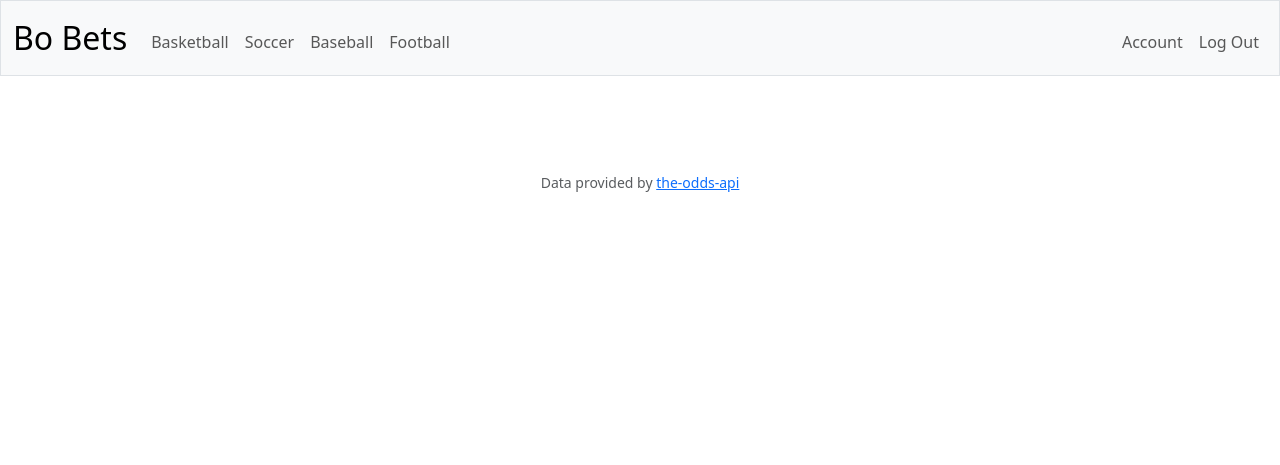
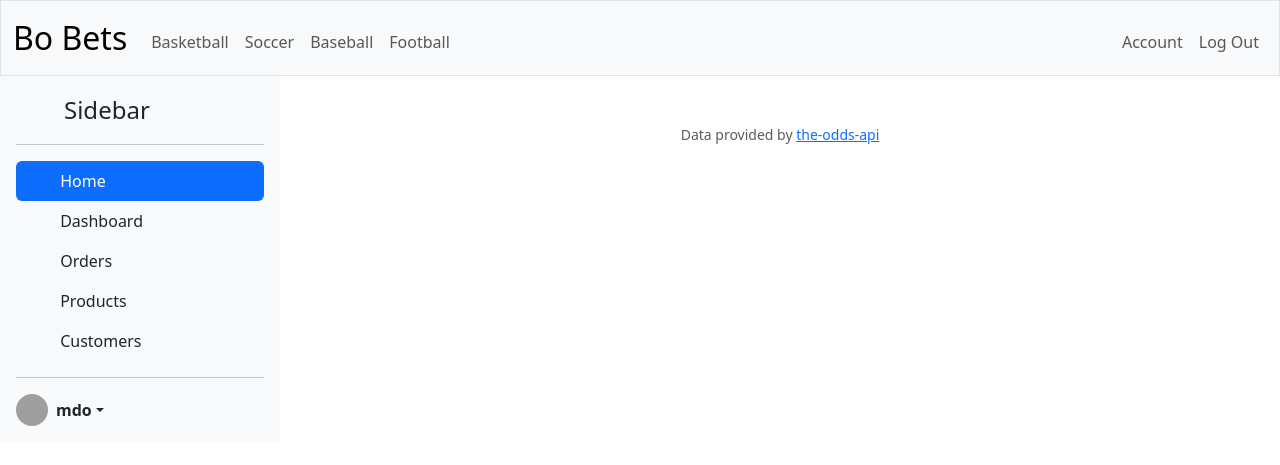
Before and after one commit to bowenslingluff/Hoo-You-Got, a Flask app: page / in a window 1280 px wide. Shown: the top 465 px of the page. Run offline with Flask 3, Linux system fonts and the light colour scheme; the visitor is signed in with stand-in values (Sample User, id 1); parts of the project's set-up code (start-up, migrations or seed data) failed here and were passed over; grey boxes are pictures that could not be loaded.

Commit message:
working on aesthetics

```diff
--- a/app.py
+++ b/app.py
@@ -5,7 +5,7 @@ from flask_session import Session
 from werkzeug.security import check_password_hash, generate_password_hash
 from datetime import datetime
 
-from helpers import connect, query
+from helpers import connect, execute, close_db
 
 app = Flask(__name__)
 app.config['DATABASE'] = 'bets.db'
@@ -26,14 +26,11 @@ def after_request(response):
     return response
 
 @app.teardown_appcontext
-def close_connection(exception):
-    db = getattr(g, '_database', None)
+def teardown_db(exception):
+    db = g.pop('db', None)
+
     if db is not None:
         db.close()
-
-
-db = connect()
-cur = db.cursor()
 
 @app.route("/")
 def index():
--- a/static/styles.css
+++ b/static/styles.css
@@ -3,3 +3,7 @@ nav .navbar-brand
 {
     font-size: xx-large;
 }
+
+.footer {
+    bottom: 0;
+}
--- a/templates/layout.html
+++ b/templates/layout.html
@@ -13,6 +13,7 @@
     <title>Bo Bets: {% block title %}{% endblock %}</title>
 </head>
 <body>
+
     <nav class="bg-light border navbar navbar-expand-md navbar-light">
         <div class="container-fluid">
             <a class="navbar-brand" href="/">Bo Bets</a>
@@ -40,17 +41,79 @@
             </div>
         </div>
     </nav>
+    <div class="d-flex">
+        <div class="d-flex flex-column flex-shrink-0 p-3 bg-light" style="width: 280px;">
+            <a href="/" class="d-flex align-items-center mb-3 mb-md-0 me-md-auto link-dark text-decoration-none">
+            <svg class="bi me-2" width="40" height="32"><use xlink:href="#bootstrap"></use></svg>
+            <span class="fs-4">Sidebar</span>
+            </a>
+            <hr>
+            <ul class="nav nav-pills flex-column mb-auto">
+            <li class="nav-item">
+                <a href="#" class="nav-link active" aria-current="page">
+                <svg class="bi me-2" width="16" height="16"><use xlink:href="#home"></use></svg>
+                Home
+                </a>
+            </li>
+            <li>
+                <a href="#" class="nav-link link-dark">
+                <svg class="bi me-2" width="16" height="16"><use xlink:href="#speedometer2"></use></svg>
+                Dashboard
+                </a>
+            </li>
+            <li>
+                <a href="#" class="nav-link link-dark">
+                <svg class="bi me-2" width="16" height="16"><use xlink:href="#table"></use></svg>
+                Orders
+                </a>
+            </li>
+            <li>
+                <a href="#" class="nav-link link-dark">
+                <svg class="bi me-2" width="16" height="16"><use xlink:href="#grid"></use></svg>
+                Products
+                </a>
+            </li>
+            <li>
+                <a href="#" class="nav-link link-dark">
+                <svg class="bi me-2" width="16" height="16"><use xlink:href="#people-circle"></use></svg>
+                Customers
+                </a>
+            </li>
+            </ul>
+            <hr>
+            <div class="dropdown">
+            <a href="#" class="d-flex align-items-center link-dark text-decoration-none dropdown-toggle" id="dropdownUser2" data-bs-toggle="dropdown" aria-expanded="false">
+                <img src="https://github.com/mdo.png" alt="" width="32" height="32" class="rounded-circle me-2">
+                <strong>mdo</strong>
+            </a>
+            <ul class="dropdown-menu text-small shadow" aria-labelledby="dropdownUser2">
+                <li><a class="dropdown-item" href="#">New project...</a></li>
+                <li><a class="dropdown-item" href="#">Settings</a></li>
+                <li><a class="dropdown-item" href="#">Profile</a></li>
+                <li><hr class="dropdown-divider"></li>
+                <li><a class="dropdown-item" href="#">Sign out</a></li>
+            </ul>
+        </div>
 
-    <main class="container py-5 text-center">
-        {% block main %}{% endblock %}
-    </main>
 
-    <footer class="mb-5">
+    </div>
+    <div class="container-fluid">
+        <main class="container mb-5 text-center">
+            {% block main %}{% endblock %}
+        </main>
 
-        <p class="mb-3 small text-center text-muted">
-            Data provided by <a href="https://the-odds-api.com/">the-odds-api</a>
-        </p>
-    </footer>
+        <footer>
+            <p class="mb-3 small text-center text-muted">
+                Data provided by <a href="https://the-odds-api.com/">the-odds-api</a>
+            </p>
+        </footer>
+    </div>
+
+
+
+
+
+
 
 </body>
 </html>
```
Also changed, not shown: helpers.py (+10 -5 lines).
